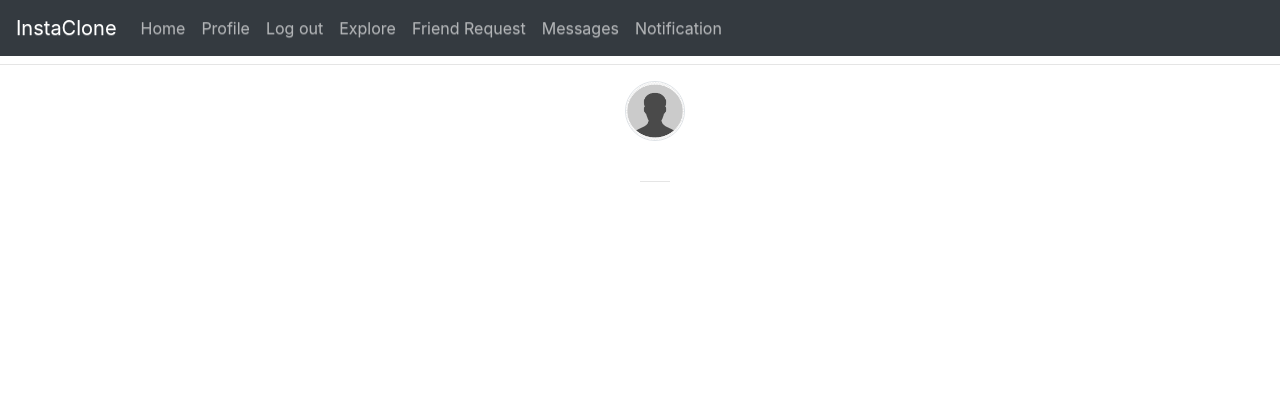
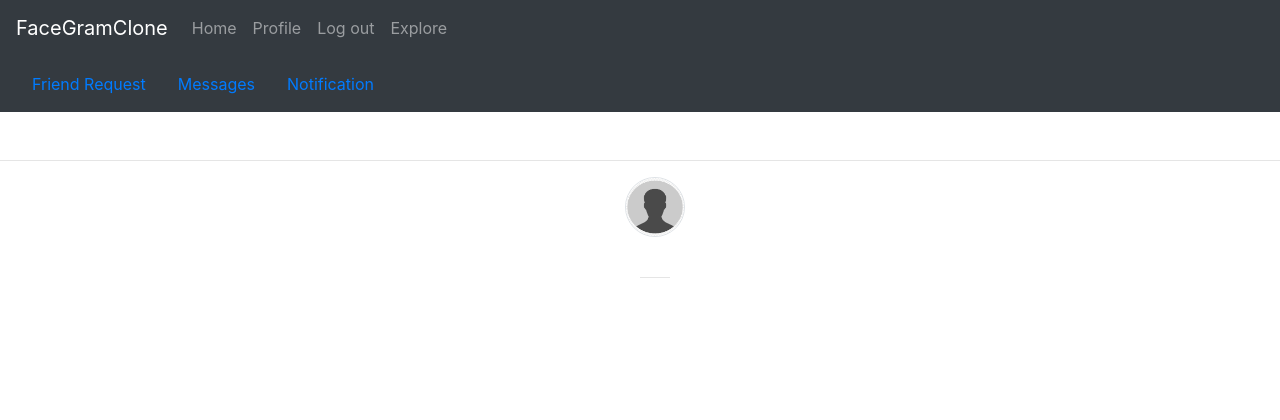
Before and after one commit to kashif-flask/Social-media, a Flask app: page /comment/ in a window 1280 px wide. Shown: the top 420 px of the page. Run offline with Flask 2, Linux system fonts and the light colour scheme; a user stored in the database is signed in; data comes from the database, SQL or seed files in the repository; some libraries are stand-ins or nearby versions.

Commit message:
Update home.html

```diff
--- a/instaclone/templates/home.html
+++ b/instaclone/templates/home.html
@@ -7,16 +7,16 @@
 
 
 <link rel="stylesheet" href="/static/bootstrap.min.css"/>
-<link rel="stylesheet" href="/static/bootstrap-theme.css"/>
-<title>INSTA CLONE</title>
+
+<title>FACEGRAM CLONE</title>
 </head>
 
 <body>
 <header>
+<div class="fixed-top" style="margin-bottom:40px;">
+<nav class="navbar navbar-expand-md navbar-dark bg-dark">
 
-<nav class="navbar navbar-expand-md navbar-dark fixed-top bg-dark">
-
-<a class="navbar-brand" href="#">InstaClone</a>
+<a class="navbar-brand" href="#">FaceGramClone</a>
 
 <button class="navbar-toggler" type="button" data-toggle="collapse" data-target="#navbarCollapse" aria-controls="navbarCollapse" aria-expanded="false" aria-label="Toggle navigation">
 
@@ -34,18 +34,7 @@
 
 <li class="nav-item"><a class="nav-link"  href="{{url_for('logout')}}">Log out</a></li>
 <li class="nav-item {{a3}}"><a class="nav-link"  href="{{url_for('explore')}}">Explore</a></li>
-<li class="nav-item"><a class="nav-link"  href="{{url_for('friendrequest')}}">
-{{('Friend Request') }}
-<span id="new_request" class="badge text-danger"></span>
-</a></li>
-<li class="nav-item {{a4}}"><a class="nav-link"  href="{{url_for('contact')}}">
-{{('Messages') }}
-<span id="message_count" class="badge text-danger"></span>
-</a></li>
-<li class="nav-item"><a class="nav-link" href="{{url_for('notification')}}">
-{{('Notification')}}
-<span id="new_comment" class="badge text-danger"></span>
-</a></li>
+
 </ul>
 
 
@@ -53,10 +42,41 @@
 
 </nav>
 
-
+<nav class="navbar  navbar-dark  bg-dark">
+    <ul class="nav nav-pills">
+    <li class="nav-item ">
+       <a class="nav-link"  href="{{url_for('friendrequest')}}">
+            <div class="col-xs-3">
+              {{('Friend Request') }}
+            </div>
+            <span id="new_request" class="badge text-danger col-xs-1"></span>
+        </a>
+    </li>
+    <li class="nav-item ">
+        <a class="nav-link"  href="{{url_for('contact')}}">
+            <div class="col-xs-2">
+              {{('Messages') }}
+            </div>
+            <span id="message_count" class="badge text-danger col-xs-1"></span>
+        </a>
+    </li>
+    <li class="nav-item ">
+        <a class="nav-link" href="{{url_for('notification')}}">
+            <div class="col-xs-2">
+             {{('Notification')}}
+            </div>
+            <span id="new_comment" class="badge text-danger col-xs-1"></span>
+        </a>
+    </li>
+</ul>
+</nav>
+</div>
 
 </header>
-
+<br>
+<br>
+<br>
+<br>
 <br>
 <br>
 <hr>
@@ -74,7 +94,7 @@
 
 </div>
 <main>
-<div class="container p-3">
+<div class="container p-3 p-sm-3">
  <h3>Hi,{{name}}</h3>
   <br>
    <a class="text-primary" id="profile"><h3>Post Picture</h3></a>
@@ -87,7 +107,7 @@
     </div>
      <form  method="post" action="" enctype="multipart/form-data">
       <div class="form-group">
-       <input class="d-none" id="imageupload" type='file' name='file' accept="video/*,image/*" capture/>
+       <input class="d-none" id="imageupload" type='file' name='file' accept="image/*">
       </div>
       <div class="form-group">
        <label for="textarea1">say something</label>
@@ -101,38 +121,41 @@
  {% for post in posts %}
   {% set liked=likedchecker(current_userid,post[0]) %}
 
-    <div class="row align-items-center p-3">
+    <div class="row align-items-xs-center p-3">
      {% if post[14] %}
       {% set fm=post[14] %}
      {% else %}
       {% set fm='default.jpeg'%}
      {% endif %}
-     <div class="col-2">
+     <div class="col-xs-2">
       <figure>
       <img class="img-fluid rounded-circle border" style="width:90px;height:90px;" src="{{url_for('static',filename='uploads/'+fm)}}">
       </figure>
      </div>
-     <div class="d-inline-flex px-2">
+     <div class="d-sm-inline-flex px-2">
       <a href="{{url_for('profile',username=post[9])}}"><span><p>{{post[11]}}</p></span></a>
      </div>
-     <div class="col-2">
+     <div class="col-xs-2">
       <p>posted {{time(post[3])}}</p>
      </div>
     </div>
     <div class="card">
     <div class="row card-body">
-     <div class="col-8 px-5">
+     <div class="col-xs-12 col-md-8 col-lg-6 px-5 pt-0">
       {% if post[5] %}
        {% if isimage(post[5]) %}
-        <img class="border img-fluid"  style="width:550px;height:500px;" src="{{url_for('static',filename='uploads/'+post[5])}}">
+        <img class="border img-fluid w-100 h-100"  src="{{url_for('static',filename='uploads/'+post[5])}}">
        {% else %}
-        <video  width="550" height="500"  controls>
+        <video  class="w-100 h-100"  controls>
          <source src="{{url_for('static',filename='uploads/'+post[5])}}" type="video/mp4"/>
         </video>
 
        {% endif %}
       {% endif %}
-      <br>
+     </div>
+    </div>
+    <div class="row card-body">
+     <div class="col-xs-6">
       {% if post[1] %}
        {% autoescape false %}
        <p>{{post[1]|replace("\n","<br/>")}}</p>
@@ -142,22 +165,22 @@
     </div>
     </div>
     <div class="row">
-     <div class="col-1 p-1">
+     <div class="col-xs-1 p-2">
       {% if post[9]==username %}
-       <a href="{{url_for('delete',postid=post[0])}}"><span><p>delete</p></span></a>
+       <a href="{{url_for('deletepost',post_id=post[0])}}"><span><p>delete</p></span></a>
       {% endif %}
      </div>
-     <div class="col-1">
+     <div class="col-xs-1">
       {% if liked %}
        <button  class="like{{post[0]}} btn btn-link"  onclick="ajax_unlike('{{post[0]}}')">Unlike</button>
       {% else %}
        <button class="like{{post[0]}} btn btn-link" onclick="ajax_like('{{post[0]}}')">Like</button>
       {% endif %}
      </div>
-     <div class="col-1 p-2">
+     <div class="col-xs-1 p-2">
       <a href="{{url_for('comment',post_id=post[0])}}">comment</a>
      </div>
-     <div class="col-2 p-2">
+     <div class="col-xs-2 p-2">
       {% if post[6] is not none %}
        <p>Likes:<span id="likes{{post[0]}}">{{post[6]}}</span></p>
       {% else %}
@@ -229,7 +252,7 @@ success:function(data){
               $('#message_count').css('visibility',n?'visible':'hidden');
 },
 error:function(xhr,status,error){console.log(error);}});}
-,10000);});
+,5000);});
 
 $(document).ready(function(){
 setInterval(function(){
@@ -240,7 +263,7 @@ success:function(data){
               $('#new_comment').css('visibility',n?'visible':'hidden');
 },
 error:function(xhr,status,error){console.log(error);}});}
-,10000);});
+,5000);});
 
 $(document).ready(function(){
 setInterval(function(){
@@ -251,7 +274,7 @@ success:function(data){
               $('#new_request').css('visibility',n?'visible':'hidden');
 },
 error:function(xhr,status,error){console.log(error);}});}
-,10000);});
+,5000);});
 function ajax_like(post_id){
 
  $.ajax({url:"{{url_for('likes')}}",data:{postid:post_id},
```
